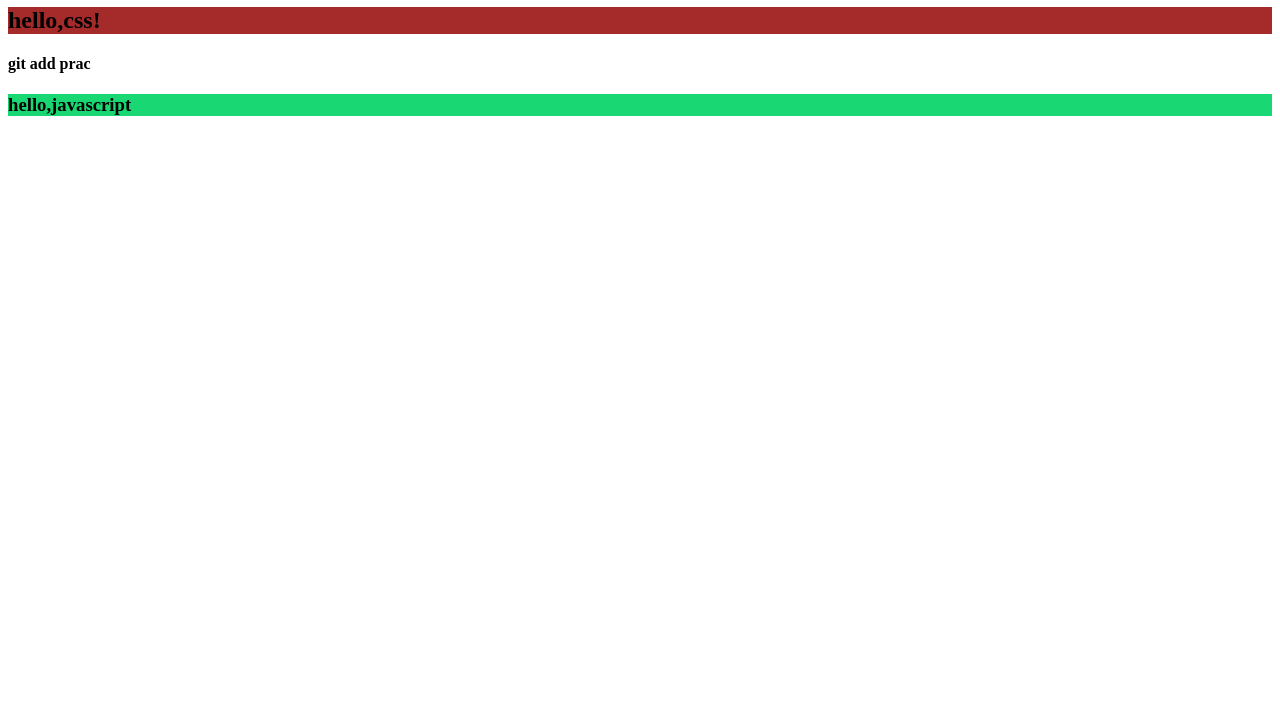
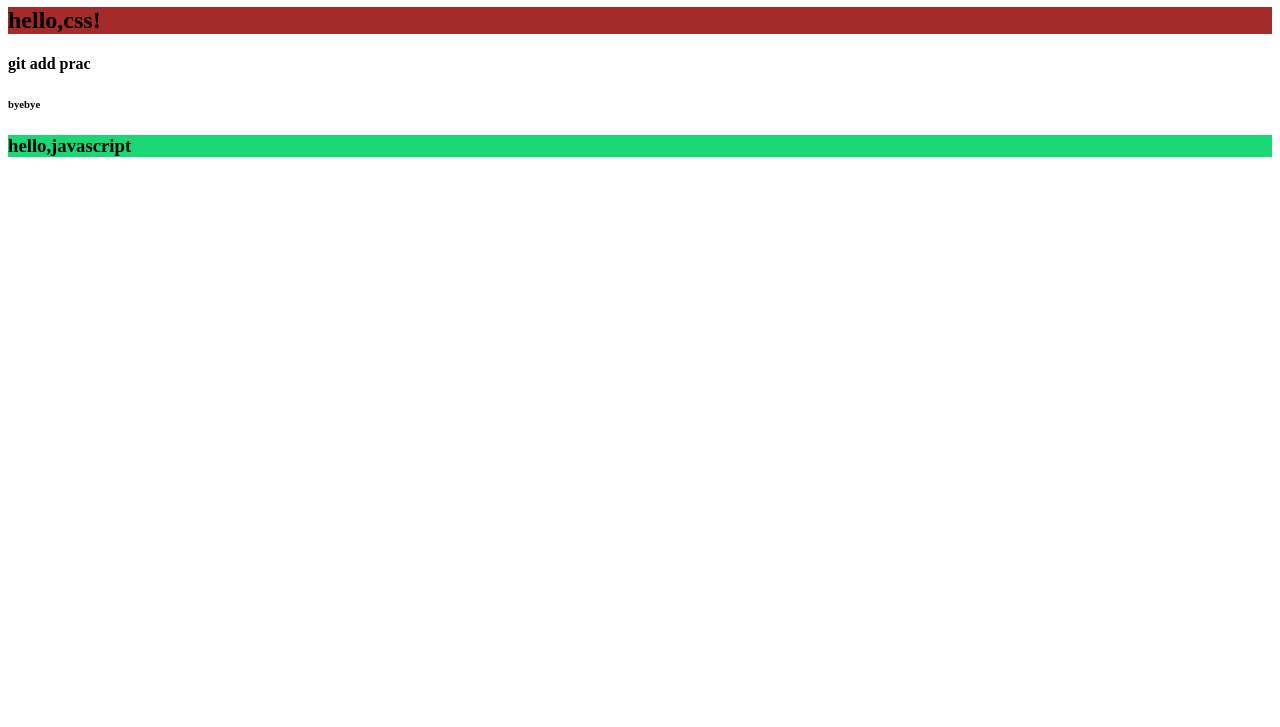
Before and after one commit to cony0907/23-03-15-day-1, a plain HTML site: page index.html in a window 1280 px wide. Shown: the part 73-800 px from the top of the page. Drawn offline with Linux system fonts and the light colour scheme.

Commit message:
fimal add

```diff
--- a/index.html
+++ b/index.html
@@ -15,6 +15,7 @@
     <h1 style="background-color: blueviolet;">Hello, HTML!</h1>
     <h2>hello,css!</h2>
     <h4>git add prac</h4>
+    <h6>byebye</h6>
     <h3>hello,javascript</h3>
 </body>
 </html>
```
Also changed, not shown: 1 other file.
